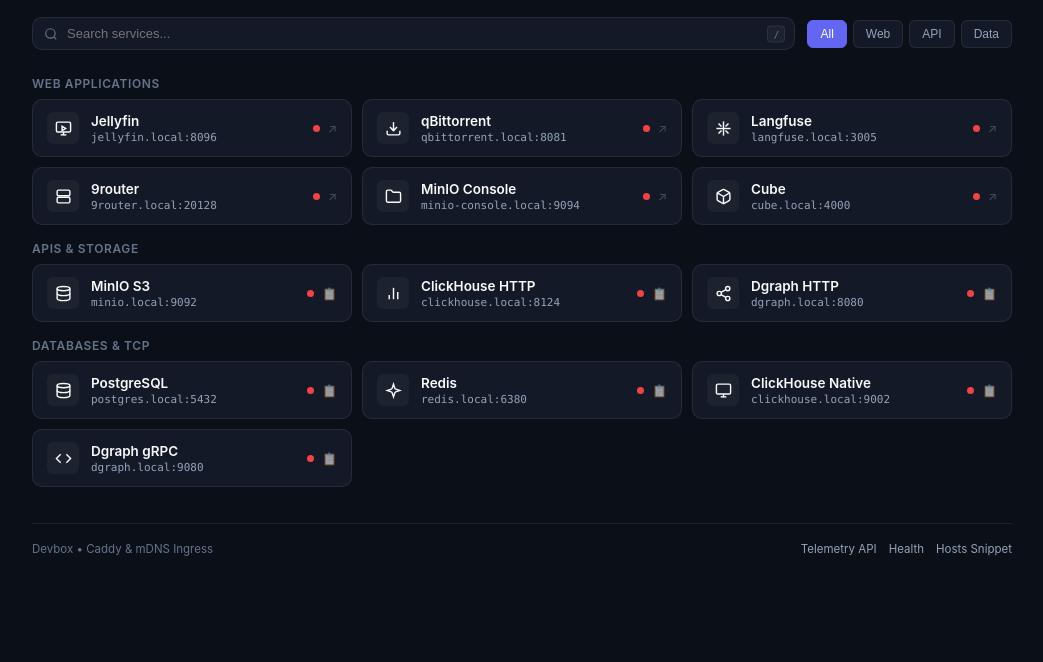
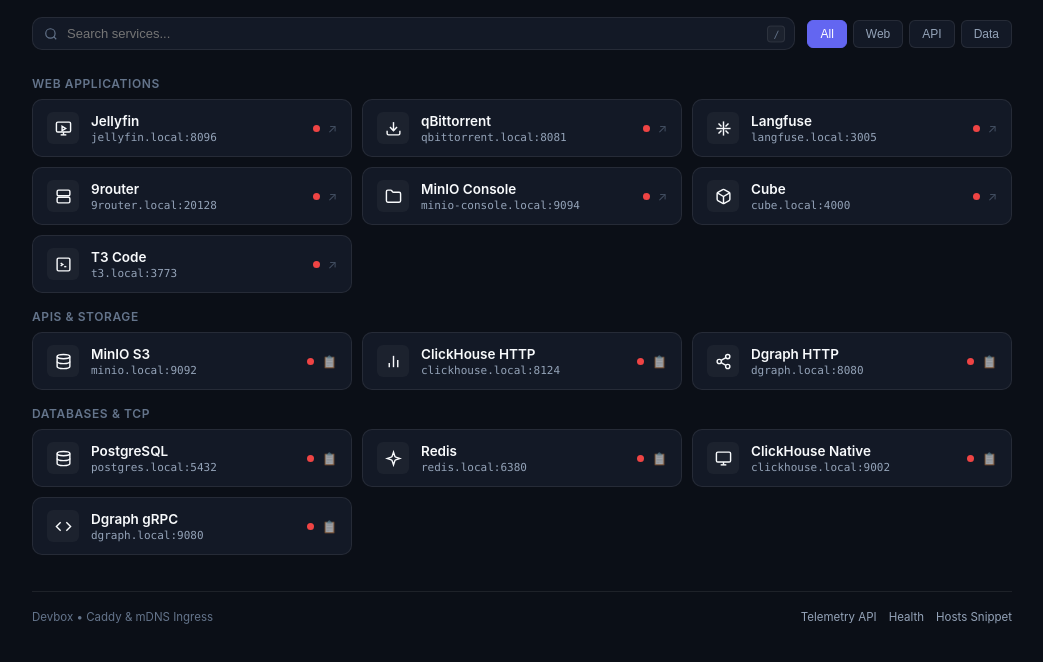
Before and after one commit to arvind1705/dotfiles, a plain HTML site: page network/portal/index.html in a window 1280 px wide. Shown: the part 76-738 px from the top of the page, without its empty margins (118-1161 px from the left). Drawn offline with Linux system fonts and the light colour scheme; no server answers.

Commit message:
feat(portal): add T3 Code service and health status to devbox portal

```diff
--- a/network/portal/index.html
+++ b/network/portal/index.html
@@ -536,7 +536,7 @@ footer a:hover {
     <div style="display: flex; gap: 12px;">
       <a href="/api/system" target="_blank">Telemetry API</a>
       <a href="/health" target="_blank">Health</a>
-      <a href="javascript:void(0)" onclick="copy('192.168.0.172 devbox.local jellyfin.local qbittorrent.local langfuse.local 9router.local minio.local minio-console.local clickhouse.local dgraph.local cube.local postgres.local redis.local', 'Hosts snippet copied')">Hosts Snippet</a>
+      <a href="javascript:void(0)" onclick="copy('192.168.0.172 devbox.local jellyfin.local qbittorrent.local langfuse.local 9router.local minio.local minio-console.local clickhouse.local dgraph.local cube.local t3.local postgres.local redis.local', 'Hosts snippet copied')">Hosts Snippet</a>
     </div>
   </footer>
 </div>
@@ -611,6 +611,17 @@ const SERVICES = [
     probeApi: "/api/health/cube",
     isWeb: true,
     icon: `<svg viewBox="0 0 24 24" fill="none" stroke="currentColor" stroke-width="2"><path d="M21 8a2 2 0 0 0-1-1.73l-7-4a2 2 0 0 0-2 0l-7 4A2 2 0 0 0 3 8v8a2 2 0 0 0 1 1.73l7 4a2 2 0 0 0 2 0l7-4A2 2 0 0 0 21 16Z"></path><path d="m3.3 7 8.7 5 8.7-5"></path><path d="M12 22V12"></path></svg>`
+  },
+  {
+    id: "t3",
+    name: "T3 Code",
+    cat: "web",
+    port: 3773,
+    meta: "t3.local:3773",
+    url: "http://t3.local",
+    probeApi: "/api/health/t3",
+    isWeb: true,
+    icon: `<svg viewBox="0 0 24 24" fill="none" stroke="currentColor" stroke-width="2"><rect width="18" height="18" x="3" y="3" rx="2"></rect><polyline points="8 10 11 12 8 14"></polyline><line x1="13" y1="15" x2="16" y2="15"></line></svg>`
   },
 
   // --- APIs & Storage ---
```
Also changed, not shown: 5 other files.
